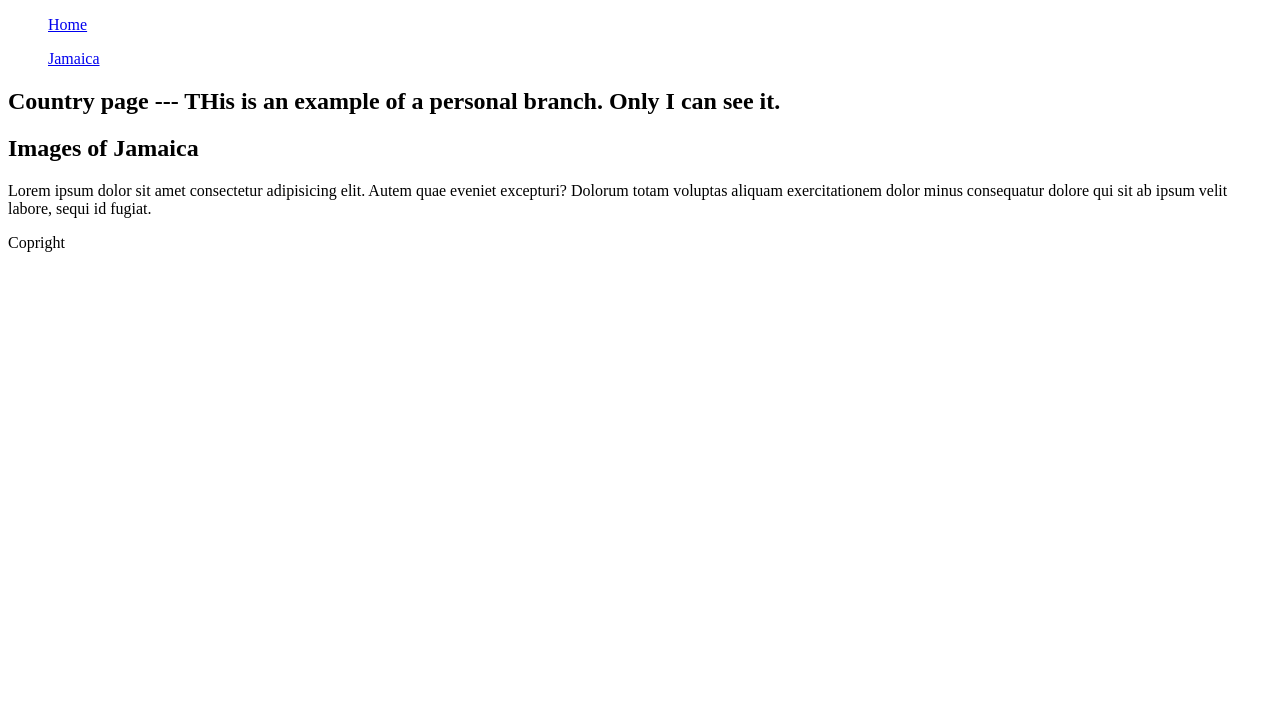
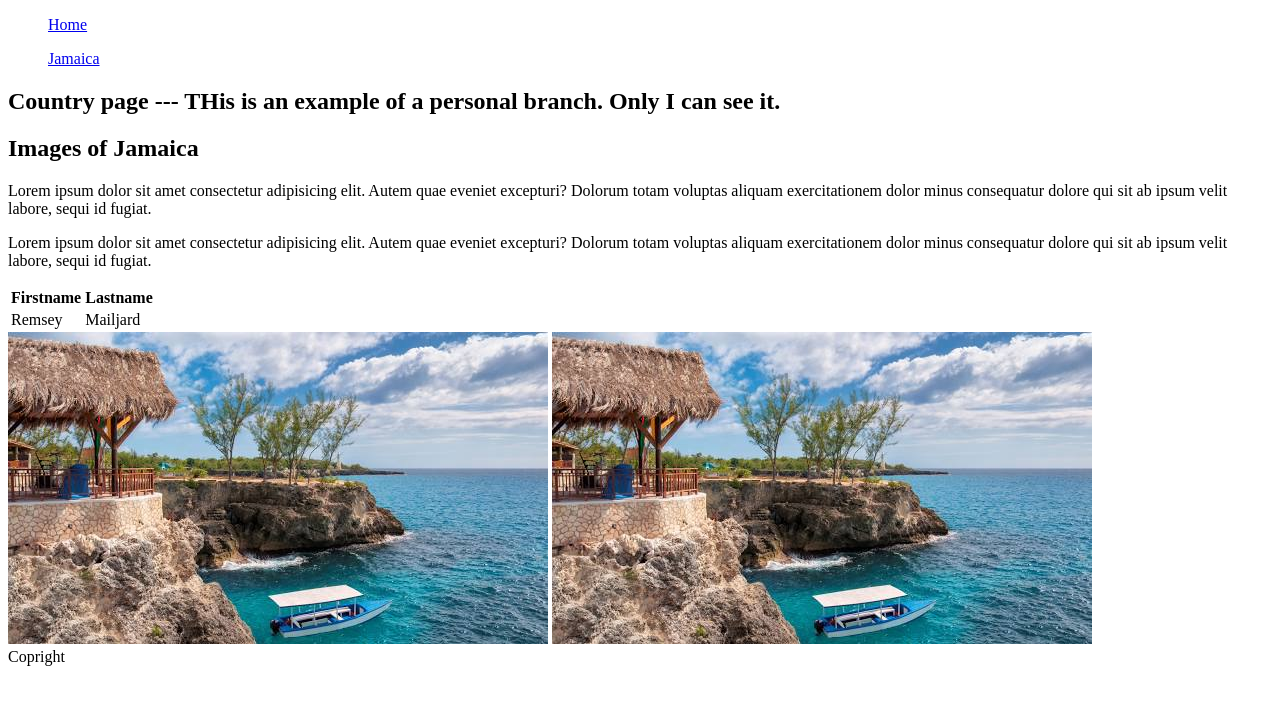
Before and after one commit to abdikadirsamatar/Beautiful-travel-website, a plain HTML site: page country.html in a window 1280 px wide. Drawn offline with Linux system fonts and the light colour scheme.

Commit message:
Add images
Add images

```diff
--- a/country.html
+++ b/country.html
@@ -28,7 +28,35 @@
             <p>Lorem ipsum dolor sit amet consectetur adipisicing elit. Autem quae eveniet excepturi? Dolorum totam
                 voluptas aliquam exercitationem dolor minus consequatur dolore qui sit ab ipsum velit labore, sequi id
                 fugiat.</p>
+            <p>Lorem ipsum dolor sit amet consectetur adipisicing elit. Autem quae eveniet excepturi? Dolorum totam
+                voluptas aliquam exercitationem dolor minus consequatur dolore qui sit ab ipsum velit labore, sequi id
+                fugiat.</p>
         </section>
+        <section>
+            <table>
+                <thead>
+                    <tr>
+                        <th>Firstname</th>
+                        <th>Lastname</th>
+                    </tr>
+                </thead>
+                <tbody>
+                    <tr>
+                        <td>Remsey</td>
+                        <td>Mailjard</td>
+                    </tr>
+                </tbody>
+
+            </table>
+
+
+            <img src="/images/negril.jpg" alt="Placeholder Image"></td>
+            <img src="/images/negril.jpg" alt="Placeholder Image"></td>
+
+        </section>
+
+
+
     </main>
     <footer>
         Copright
--- a/scripts/scripts.js
+++ b/scripts/scripts.js
@@ -1,2 +1,2 @@
 "use strict" // More strict with errors
-alert('Hi, welcome to Jamaica!');
+//alert('Hi, welcome to Jamaica!');
```
Also changed, not shown: index.html (+23 -4 lines), images/negril.jpg (added).
